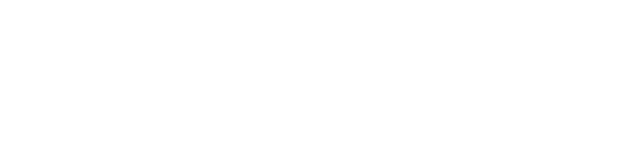
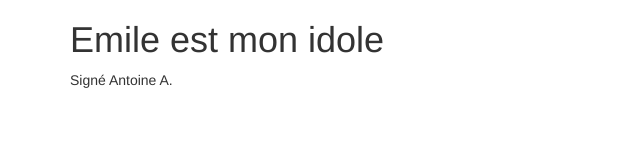
Before and after one commit to emiletunenuit/DEVNOV, a plain HTML site: page Index.html in a window 1280 px wide. Shown: the whole page, without its empty margins (0-640 px from the left). Drawn offline with nearby package versions, Linux system fonts and the light colour scheme.

Commit message:
Update Index.html

```diff
--- a/Index.html
+++ b/Index.html
@@ -12,6 +12,8 @@
   </head>
   <body>
     <section class="container">
+      <h1>Emile est mon idole</h1>
+      <p>Signé Antoine A.</p>
 
 
     </section>
```
